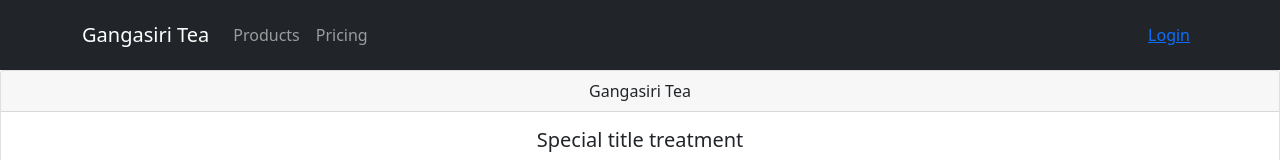
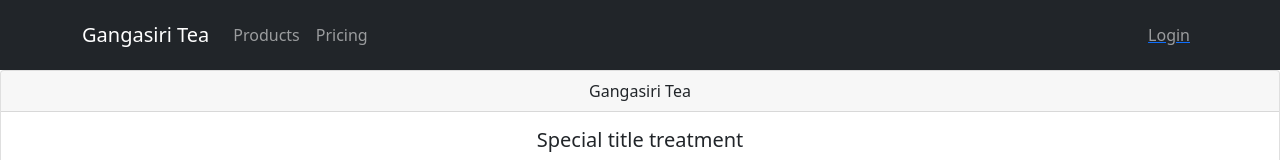
Before and after one commit to SeranMN/TeaApp, a React (Create React App) app in the folder Client/: page / in a window 1280 px wide. Shown: the top 160 px of the page. Built offline with nearby package versions, Linux system fonts and the light colour scheme.

Commit message:
change header

```diff
--- a/Client/src/component/Header.js
+++ b/Client/src/component/Header.js
@@ -16,12 +16,13 @@ const Header = () => {
 
     </Nav>
     <Nav>
+      <Link to ="/Admin.js">
+              <Nav.Link href ="/Admin.js" eventKey={2} >
 
-              <Nav.Link eventKey={2} >
-                <Link to ="/Admin.js">
         Login
-        </Link>
+
       </Nav.Link>
+      </Link>
     </Nav>
   </Navbar.Collapse>
   </Container>
```
